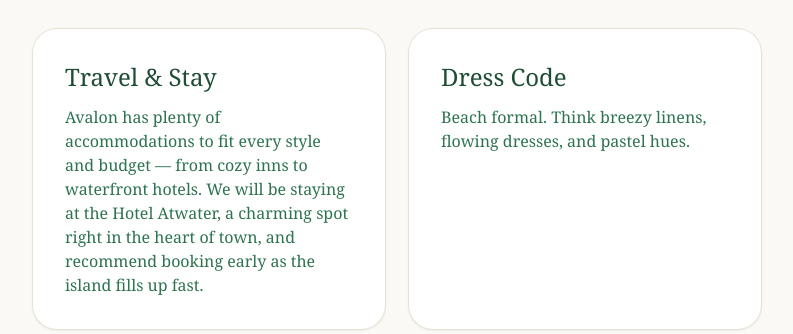
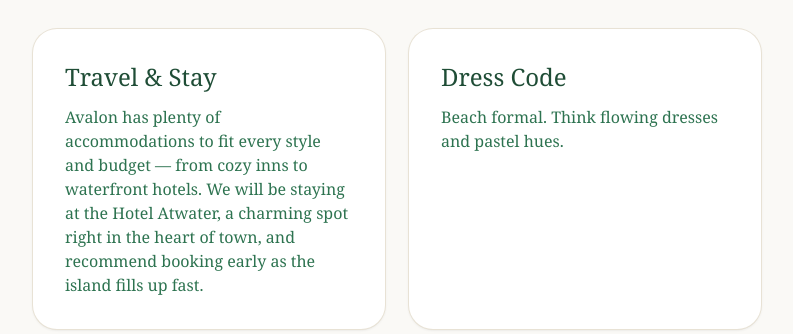
Before and after one commit to mcgrizzler/kelseymatt.wedding, a Laravel app: page /info in a window 1280 px wide. Shown: the part 1320-1654 px from the top of the page, without its empty margins (243-1036 px from the left). Run offline with Laravel 12, Linux system fonts and the light colour scheme; style sheets or scripts are compiled from the project's sources; some libraries are stand-ins or nearby versions.

Commit message:
Remove linen mention from dress code on info page

```diff
--- a/resources/views/info.blade.php
+++ b/resources/views/info.blade.php
@@ -71,7 +71,7 @@
             <div class="rounded-3xl bg-white p-8 shadow-sm ring-1 ring-sand-200">
                 <h3 class="font-serif text-2xl text-lagoon-800">Dress Code</h3>
                 <p class="mt-3 text-lagoon-600">
-                    Beach formal. Think breezy linens, flowing dresses, and pastel hues.
+                    Beach formal. Think flowing dresses and pastel hues.
                 </p>
             </div>
         </section>
```
